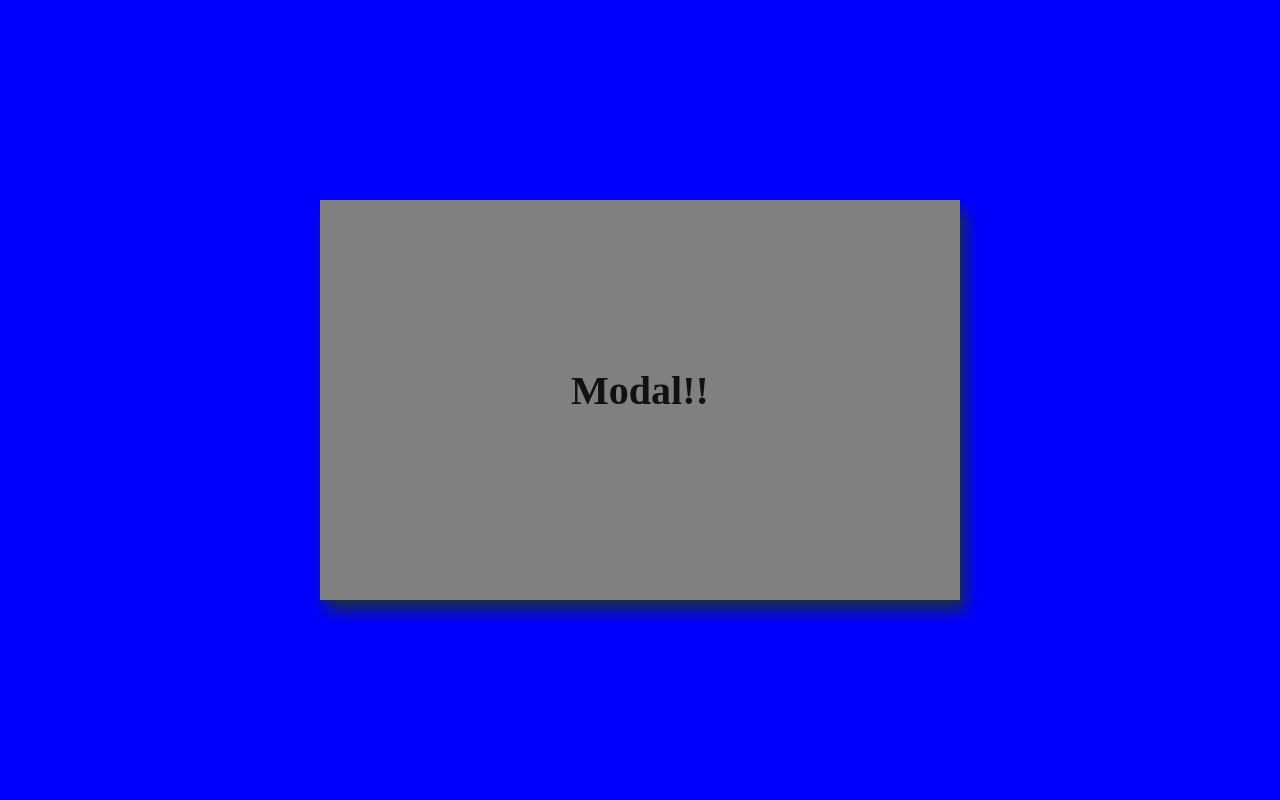
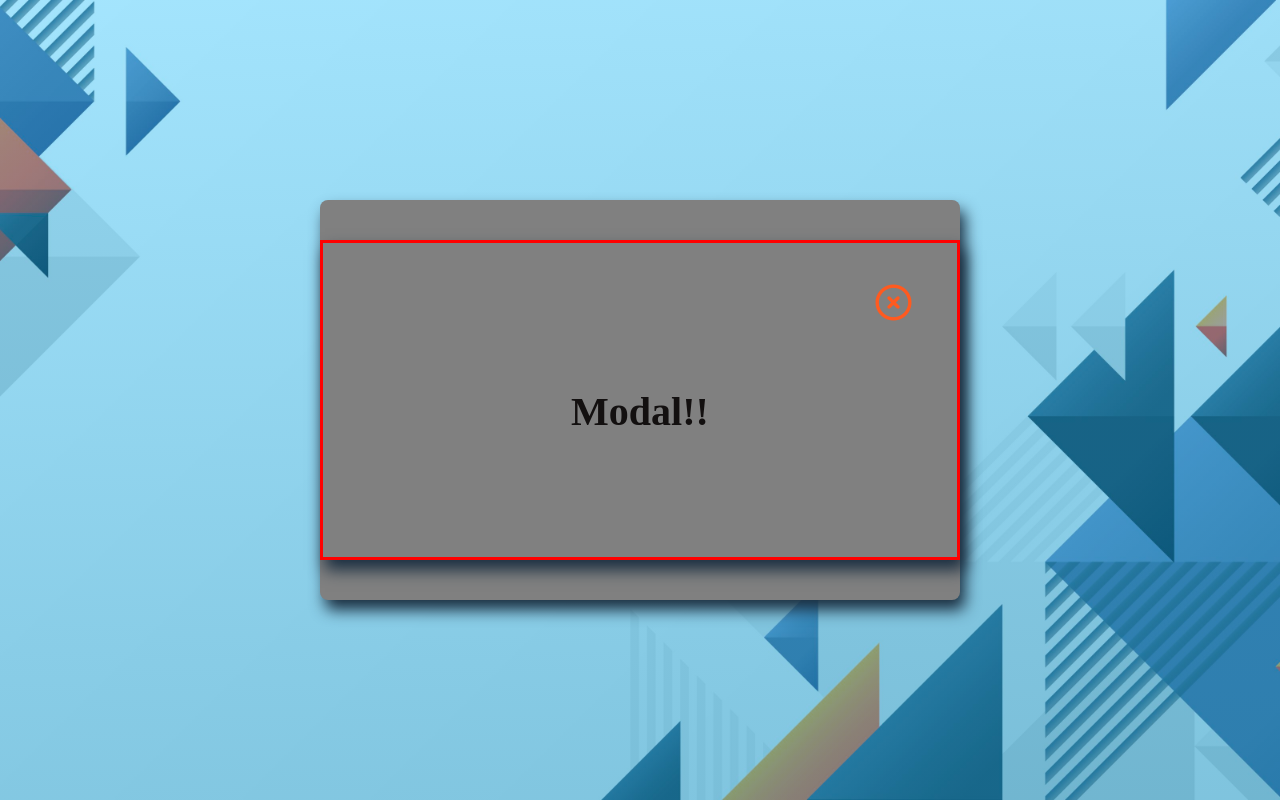
Before and after one commit to Eng-rh-hridoy/DOM_project_05-Modal, a plain HTML site: page index.html in a window 1280 px wide. Both pictures are taken after a click on the button "Open". Drawn offline with Linux system fonts and the light colour scheme.

Commit message:
every things looks good...and done the project

```diff
--- a/index.html
+++ b/index.html
@@ -13,13 +13,19 @@
             <h3>Hey! this is Modal</h3>
             <button class="btn opn-btn">Open</button>
         </div>
-        <div class="modal-container">
-            <h3>Modal!!</h3>
+        <div class="modal-wrapper">
+            <div class="modal-container">
+                <button class="close-modal">
+                    <i class="far fa-times-circle"></i>
+                </button>
+                <h3>Modal!!</h3>
+            </div>
         </div>
     </header>
 
 
     <!-- ---------js------- -->
     <script src="index.js"></script>
+    <script src="https://kit.fontawesome.com/d65dce6d94.js" crossorigin="anonymous"></script>
 </body>
 </html>
--- a/index.js
+++ b/index.js
@@ -1,11 +1,15 @@
 // Initialize
 const openModalContainer = document.querySelector(".open-modal-container");
-const modalContainer = document.querySelector(".modal-container");
+const modalContainer = document.querySelector(".modal-wrapper");
 const openBtn = document.querySelector(".opn-btn");
+const closeBtn = document.querySelector(".close-modal")
 
 openBtn.addEventListener("click", function(){
-    openModalContainer.style.display = "none";
     modalContainer.style.display = "flex";
-    document.body.style.background = "none";
-    document.body.style.backgroundColor = "blue";
+    document.body.style.backgroundImage = 'linear-gradient(rgb(31 193 255 / 40%), rgb(17 154 206 / 50%)), url(images/background.jpg)';
 });
+
+closeBtn.addEventListener("click", function(){
+    modalContainer.style.display = "none";
+    document.body.style.backgroundImage = 'url("images/background.jpg")';
+});
--- a/style.css
+++ b/style.css
@@ -1,11 +1,10 @@
 *{
     padding: 0;
     margin: 0;
+    box-sizing: border-box;
 }
 body{
-    display: grid;
-    place-items: center;
-    background: url("images/background.jpg");
+    background-image: url("images/background.jpg");
     background-repeat: no-repeat;
     background-position: center;
     background-size: cover;
@@ -13,20 +12,24 @@ body{
     height: 100vh;
 }
 header{
-    width: 50%;
-    height: 50%;
+    display: flex;
+    justify-content: center;
+    align-items: center;
+    width: 100%;
+    height: 100%;
 }
 .open-modal-container{
     display: flex;
     flex-direction: column;
-    width: 100%;
-    height: 100%;
-    background-color: gray;
-    box-shadow: 5px 10px 15px #1b2f41;
-    color: rgb(19, 16, 16);
     justify-content: center;
     align-items: center;
     text-align: center;
+    width: 50%;
+    height: 50%;
+    background-color: gray;
+    color: rgb(19, 16, 16);
+    box-shadow: 5px 10px 15px #1b2f41;
+    border-radius: 8px;
 }
 .open-modal-container h3, .modal-container h3{
     font-size: 40px;
@@ -47,15 +50,41 @@ header{
 
 /* ----------------------------- */
 
+.modal-wrapper{
+        display: none;
+        justify-content: center;
+        align-items: center;
+        position: fixed;
+        top: 0;
+        left: 0;
+        width: 100%;
+        height: 100%;
+}
+
 .modal-container{
-    display: none;
+    position: absolute;
+    display: flex;
     flex-direction: column;
-    width: 100%;
-    height: 100%;
+    justify-content: center;
+    align-items: center;
+    width: 50%;
+    height: 40%;
     background-color: gray;
     box-shadow: 5px 10px 15px #1b2f41;
     color: rgb(19, 16, 16);
-    justify-content: center;
-    align-items: center;
-    text-align: center;
+    border: 3px solid red;
 }
+.modal-container .close-modal{
+    position: relative;
+    top: -20%;
+    right: -40%;
+    background: transparent;
+    color: #ff5a1f;
+    border: none;
+    font-size: 36px;
+}
+.modal-container .close-modal:hover{
+    color: #ce2c11;
+    cursor: pointer;
+    font-size: 40px;
+}
```
